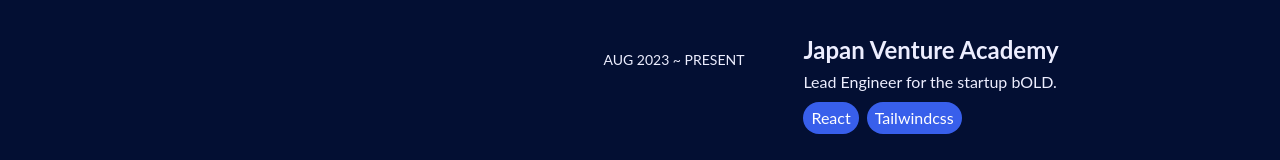
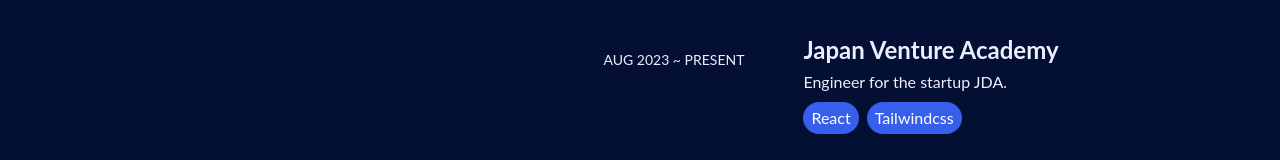
Before and after one commit to Ryuichi-Yamafuji-Lun/Portfolio, a React (Create React App) app: page / in a window 1280 px wide. Shown: the part 606-766 px from the top of the page. Built offline with nearby package versions, Linux system fonts and the light colour scheme.

Commit message:
Update Experience.jsx

```diff
--- a/src/pages/Experience.jsx
+++ b/src/pages/Experience.jsx
@@ -25,7 +25,7 @@ const Experience = () => {
         { logo: "Tailwindcss" },
       ],
       description: `
-      Lead Engineer for the startup bOLD.
+      Engineer for the startup JDA.
       `,
     },
     {
```
